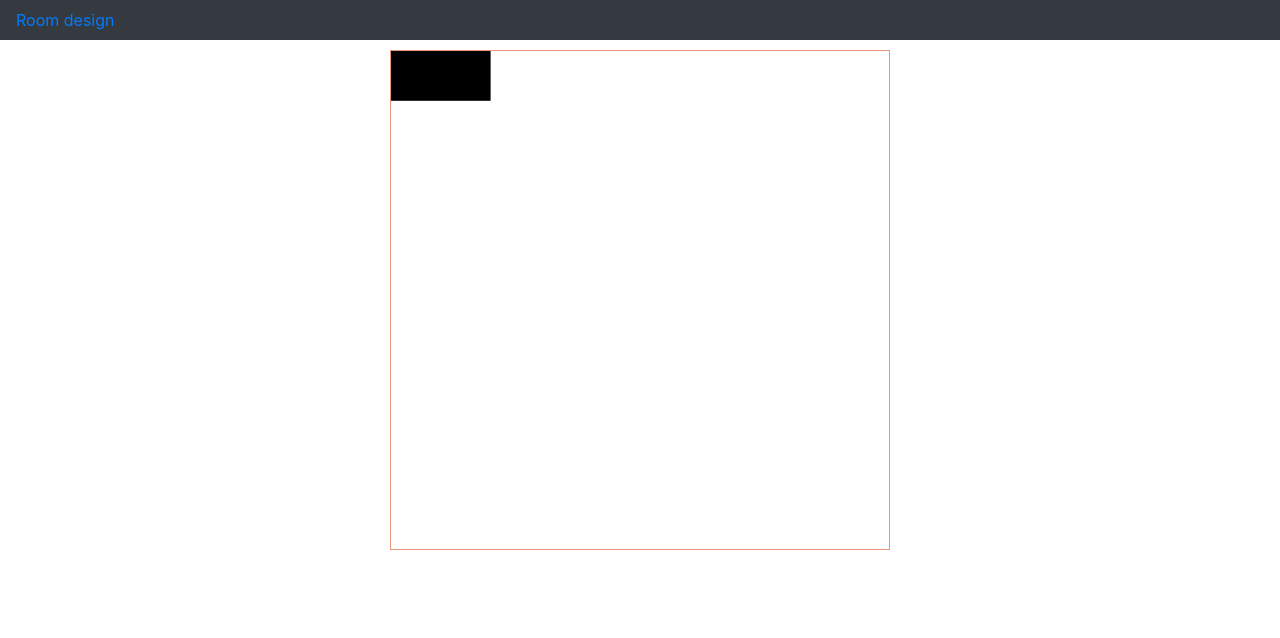
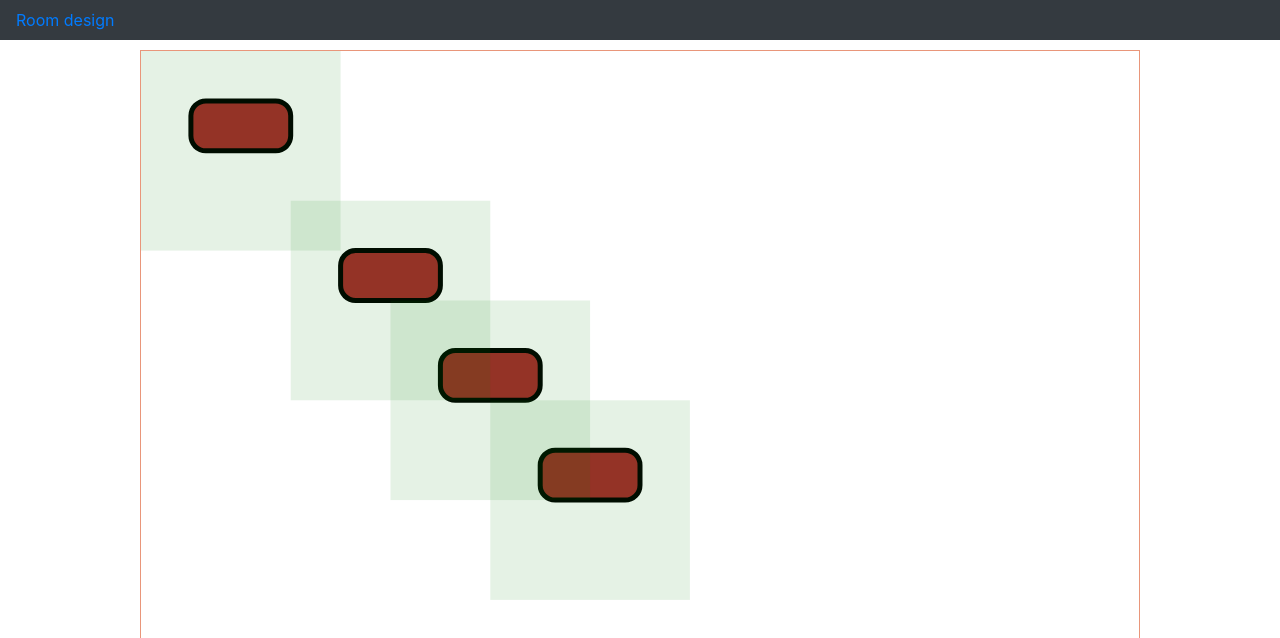
Before and after one commit to K44mil/svg-tutorial, an Angular app: page /roomdesigner in a window 1280 px wide. Shown: the top 638 px of the page. Built offline with nearby package versions, Linux system fonts and the light colour scheme.

Commit message:
drag and drom tests

```diff
--- /dev/null
+++ b/src/app/_components/room-designer/room-designer.component.css
@@ -0,0 +1,14 @@
+svg {
+  border: 1px solid darksalmon;
+  display: block;
+  margin: 10px auto;
+}
+rect {
+  cursor: pointer;
+}
+.free-place {
+  fill: green;
+}
+.busy-place {
+  fill: red;
+}
--- a/src/app/_components/room-designer/room-designer.component.html
+++ b/src/app/_components/room-designer/room-designer.component.html
@@ -4,15 +4,46 @@
     [attr.height]="this.roomHeight"
     [attr.viewBox]="this.viewBox"
     id="svgElement"
-    (mouseup)="onSvgMouseClick($event)"
-    (mousemove)="onSvgMouseMove($event)">
+    (mouseup)="onSvgMouseUp($event)"
+    (mousemove)="onSvgMouseMove($event)"
+    (mouseleave)="onSvgMouseLeave($event)">
+
+    <!-- Only desks -->
+
+    <!-- <g *ngFor="let desk of desks">
+        <circle *ngIf="desk.employeeId !== -1"
+        [attr.cx]="desk.positionX+100"
+        [attr.cy]="desk.positionY+100"
+        [attr.r]="30"
+        fill="black">
+        </circle>
+    </g> -->
+
+
+    <rect *ngFor="let desk of desks"
+    [attr.x]="desk.positionX+50"
+    [attr.y]="desk.positionY+50"
+    [attr.width]="desk.width"
+    [attr.height]="desk.height"
+    stroke="black"
+    stroke-width="5"
+    rx="15"
+    fill="brown">
+    </rect>
+
 
     <rect *ngFor="let desk of desks"
     [attr.x]="desk.positionX"
     [attr.y]="desk.positionY"
-    [attr.width]="desk.length"
-    [attr.height]="desk.width"
-    (mousedown)="onRectMousClick($event, desk)" />
+    [attr.width]="spaceWidth"
+    [attr.height]="spaceHeight"
+    [attr.fill]="desk.collide === 0 ? 'green' : 'red'"
+    fill-opacity="0.1"
+    (mousedown)="onRectMouseDown($event, desk)">
+        <title>
+            NAZWA PRACOWNIKA
+        </title>
+    </rect>
 
     </svg>
 </div>
--- a/src/app/_components/room-designer/room-designer.component.scss
+++ b/src/app/_components/room-designer/room-designer.component.scss
@@ -7,3 +7,11 @@ svg {
 rect {
     cursor: pointer;
 }
+
+.free-place {
+    fill: green;
+}
+
+.busy-place {
+    fill: red;
+}
--- a/src/app/_components/room-designer/room-designer.component.ts
+++ b/src/app/_components/room-designer/room-designer.component.ts
@@ -1,5 +1,6 @@
-import { Component, OnInit } from '@angular/core';
+import { Component, OnInit, HostListener } from '@angular/core';
 import { Desk } from 'src/app/_models/Desk';
+import { Key } from 'protractor';
 
 @Component({
   selector: 'app-room-designer',
@@ -13,19 +14,49 @@ export class RoomDesignerComponent implements OnInit {
   selectedDeskPoint: SVGPoint = { x: 0, y: 0} as any;
   desks: Desk[] = [];
 
-  roomHeight = 500;
-  roomWidth = 500;
+  spaceWidth = 200;
+  spaceHeight = 200;
+
+  roomHeight = 1000;
+  roomWidth = 1000;
+  worker: string = "Jan Kowalski\nProgrammer\n";
 
   viewBox = "0 0 " + this.roomWidth.toString() + " " + this.roomHeight.toString();
 
   constructor() { }
 
   ngOnInit() {
-    let desk = new Desk(1, 100, 50, 0, 0, 1, 1);
+    let desk = new Desk(1, 50, 100, 0, 0, -1, 1, 0);
+    let _desk = new Desk(2, 50, 100, 150, 150, 1, 1, 0);
+    let __desk = new Desk(3, 50, 100, 250, 250, 1, 1, 0);
+    let ___desk = new Desk(4, 50, 100, 350, 350, -1, 1, 0);
+
     this.desks.push(desk);
+    this.desks.push(_desk);
+    this.desks.push(__desk);
+    this.desks.push(___desk);
   }
 
-  onSvgMouseClick(e: MouseEvent) {
+  onSvgMouseLeave(e: MouseEvent) {
+
+    this.desks.forEach(desk => {
+      if (desk.positionX < 0) {
+        desk.positionX = 1;
+      }
+      if (desk.positionX + desk.width > this.roomWidth) {
+        desk.positionX = this.roomWidth - desk.width - 1;
+      }
+      if (desk.positionY < 0) {
+        desk.positionY = 1;
+      }
+      if (desk.positionY + desk.height > this.roomHeight) {
+        desk.positionY = this.roomHeight - desk.height - 1;
+      }
+    });
+
+  }
+
+  onSvgMouseUp(e: MouseEvent) {
 
       let svgElement = e.target as SVGElement;
       let svgSvgElement = e.target as SVGSVGElement;
@@ -44,10 +75,9 @@ export class RoomDesignerComponent implements OnInit {
       this.selectedDesk = null;
       this.selectedDeskElement = null;
 
-      console.log('-------------------------------------------------------------------');
+      console.log('--------------------SVG POINT--------------------');
       console.log('%cSelected desk: ' + this.selectedDesk, 'color: blue; font-weight: bold');
       console.log('%cCORDS: ' + '\nX: ' + point.x + '\nY: ' + point.y, 'color: blue; font-weight: 900;');
-
   }
 
   onSvgMouseMove(e: MouseEvent) {
@@ -71,36 +101,96 @@ export class RoomDesignerComponent implements OnInit {
 
       selectedDeskBorders.x = this.selectedDeskElement.getBoundingClientRect().left;
       selectedDeskBorders.y = this.selectedDeskElement.getBoundingClientRect().top;
+      selectedDeskBorders.w = this.selectedDeskElement.getBoundingClientRect().right;
+      selectedDeskBorders.z = this.selectedDeskElement.getBoundingClientRect().bottom;
 
       selectedDeskBorders = selectedDeskBorders.matrixTransform(svgSvgElement.getScreenCTM().inverse());
 
       // pozmieniać warunki, osobno dla poruszania sie w prawo i lewo
 
-      if (selectedDeskBorders.x > 0 && selectedDeskBorders.x + this.selectedDesk.length < this.roomHeight + 1) {
+      // if (selectedDeskBorders.x >= 0 && selectedDeskBorders.x + this.selectedDesk.width <= this.roomWidth) {
         this.selectedDesk.positionX = point.x - this.selectedDeskPoint.x;
+      // }
+      // if (selectedDeskBorders.y >= 0 && selectedDeskBorders.y + this.selectedDesk.height <= this.roomHeight) {
+        this.selectedDesk.positionY = point.y - this.selectedDeskPoint.y;
+      // }
+
+
+      // ustawienie krawedzi
+      if (selectedDeskBorders.x < 0) {
+        this.selectedDesk.positionX = 1;
+      }
+      if (selectedDeskBorders.x + this.selectedDesk.width > this.roomWidth) {
+        this.selectedDesk.positionX = this.roomWidth - this.selectedDesk.width - 1;
+      }
+      if (selectedDeskBorders.y < 0) {
+        this.selectedDesk.positionY = 1;
+      }
+      if (selectedDeskBorders.y + this.selectedDesk.height > this.roomHeight) {
+        this.selectedDesk.positionY = this.roomHeight - this.selectedDesk.height - 1;
       }
 
+      console.log('-----------------------RECT BORDERS-----------------------------------');
+      console.log('%cSelected desk: ' + this.selectedDesk, 'color: red; font-weight: bold');
+      console.log('%cCORDS: ' + '\nLeft: ' + selectedDeskBorders.x + '\nTop: ' + selectedDeskBorders.y + '\nRight: ' + (selectedDeskBorders.x + this.selectedDesk.width) + '\nBottom: ' + (selectedDeskBorders.y + this.selectedDesk.height), 'color: red; font-weight: 900;');
 
     }
   }
 
-  onRectMousClick(e: MouseEvent, clickedDesk: Desk) {
+  onRectMouseDown(e: MouseEvent, clickedDesk: Desk) {
     this.selectedDesk = this.desks.filter(x => x.id === clickedDesk.id)[0];
 
     const svgElement = e.target as SVGElement;
+
+    let svgSvgElement = e.target as SVGSVGElement;
+
+    if (!(svgElement instanceof SVGSVGElement)) {
+      svgSvgElement = svgElement.ownerSVGElement;
+    }
+
     const rect = svgElement.getBoundingClientRect();
+    // ---------------------
+    let selectedDeskBorders = svgSvgElement.createSVGPoint();
 
-    const x = e.clientX - rect.left;
-    const y = e.clientY - rect.top;
+    selectedDeskBorders.x = rect.left;
+    selectedDeskBorders.y = rect.top;
 
-    this.selectedDeskPoint.x = x;
-    this.selectedDeskPoint.y = y;
+    selectedDeskBorders = selectedDeskBorders.matrixTransform(svgSvgElement.getScreenCTM().inverse());
+    // --------------------------
+    let point = svgSvgElement.createSVGPoint();
+
+    point.x = e.clientX;
+    point.y = e.clientY;
+
+    point = point.matrixTransform(svgSvgElement.getScreenCTM().inverse());
+    //--------------------------------
+
+    const xLeft =  selectedDeskBorders.x;
+    const yTop =  selectedDeskBorders.y;
+
+    this.selectedDeskPoint.x = point.x - xLeft;
+    this.selectedDeskPoint.y = point.y - yTop;
 
     this.selectedDeskElement = svgElement;
 
-    console.log('-------------------------------------------------------------------');
+    console.log('--------------------------RECT POINT---------------------------');
     console.log('%cSelected desk: ' + this.selectedDesk, 'color: green; font-weight: bold');
-    console.log('%cCORDS: ' + '\nX: ' + x + '\nY: ' + y, 'color: green; font-weight: 900;');
+    console.log('%cCORDS: ' + '\nX: ' + point.x + '\nY: ' + point.y, 'color: green; font-weight: 900;');
+  }
+
+  @HostListener('document:keypress', ['$event'])
+  handleKeyboardEvent(event: KeyboardEvent) {
+
+    if (event.key === 'r') {
+      this.desks.forEach(desk => {
+        desk.height += 10;
+      });
+    } else if (event.key === 't') {
+      this.desks.forEach(desk => {
+        desk.width += 10;
+      });
+    }
+
   }
 
 }
--- a/src/app/_models/Desk.ts
+++ b/src/app/_models/Desk.ts
@@ -1,29 +1,32 @@
 export class Desk {
 
     id: number;
-    length: number;
+    height: number;
     width: number;
     positionX: number;
     positionY: number;
+    collide: number;
     employeeId: number;
     roomId: number;
 
     constructor(
         id: number,
-        length: number,
+        height: number,
         width: number,
         positionX: number,
         positionY: number,
         employeeId: number,
-        roomId: number
+        roomId: number,
+        collide: number
     ) {
         this.id = id;
-        this.length = length;
+        this.height = height;
         this.width = width;
         this.positionX = positionX;
         this.positionY = positionY;
         this.employeeId = employeeId;
         this.roomId = roomId;
+        this.collide = collide;
     }
 
 }
```
Also changed, not shown: 1 other file (tests, documents, lock files or other folders).
